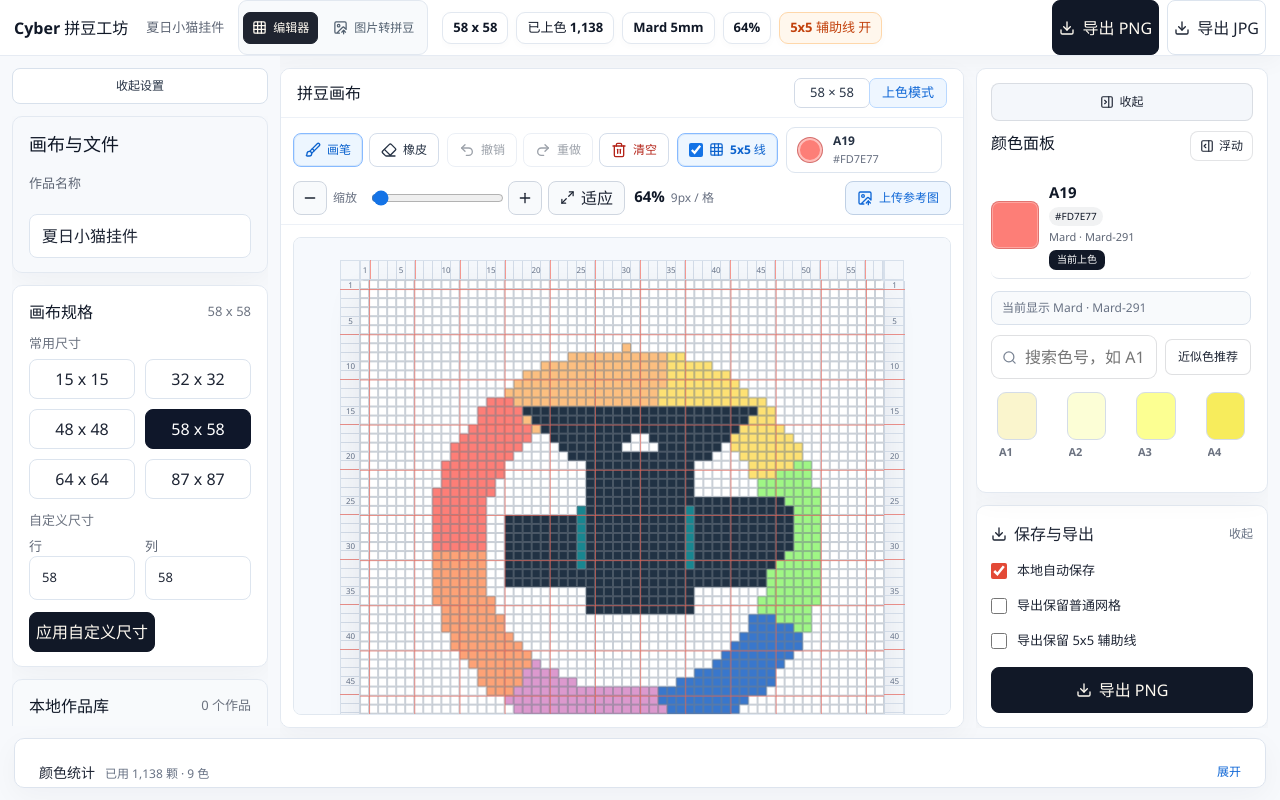
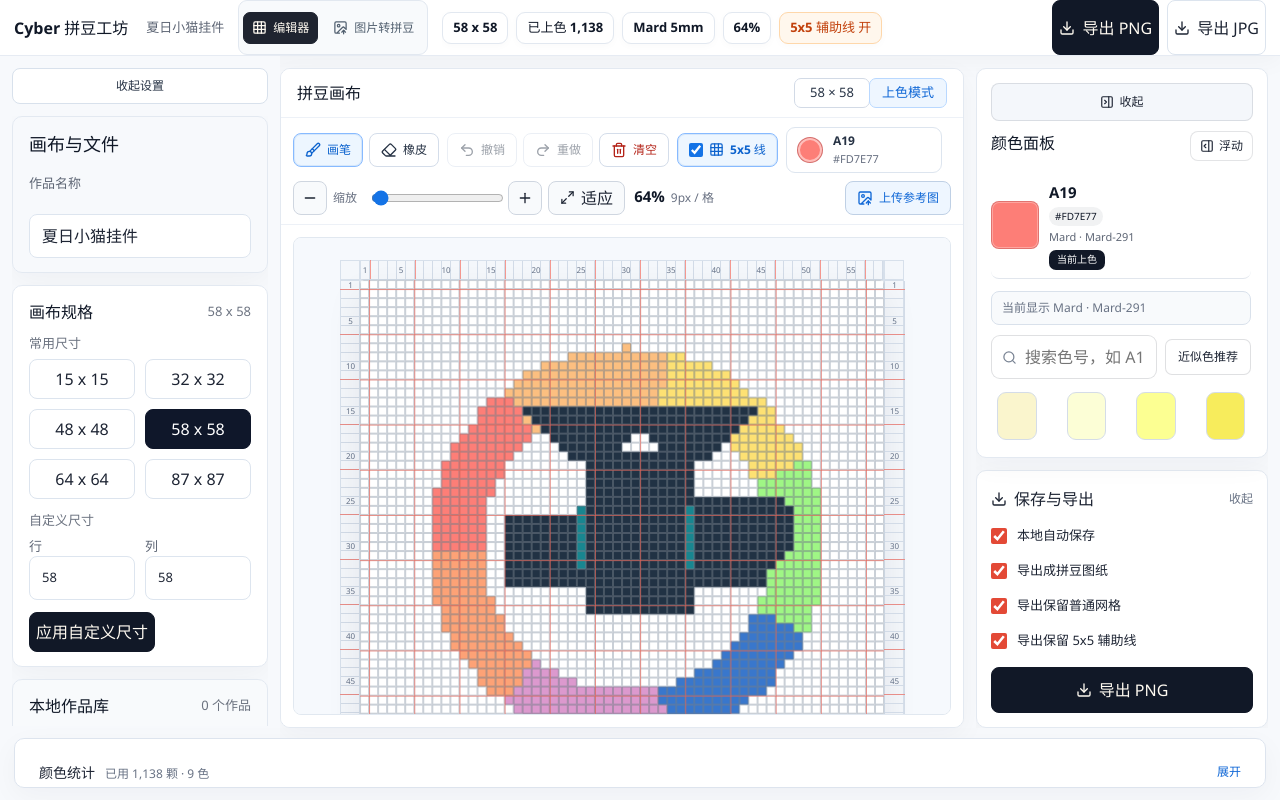
Before and after one commit to xiaZZ-ai/cyberPingDou, a React (Vite) app: page /editor in a window 1280 px wide. Built offline with nearby package versions, Linux system fonts and the light colour scheme.

Commit message:
Add pattern sheet export option

```diff
--- a/src/App.tsx
+++ b/src/App.tsx
@@ -1142,8 +1142,9 @@
   const [flashCellIndex, setFlashCellIndex] = useState<number | null>(null);
   const [showSavePanel, setShowSavePanel] = useState(true);
   const [showMajorGrid, setShowMajorGrid] = useState(true);
-  const [exportMinorGrid, setExportMinorGrid] = useState(false);
-  const [exportMajorGrid, setExportMajorGrid] = useState(false);
+  const [exportPatternSheet, setExportPatternSheet] = useState(true);
+  const [exportMinorGrid, setExportMinorGrid] = useState(true);
+  const [exportMajorGrid, setExportMajorGrid] = useState(true);
   const [isSidebarCollapsed, setIsSidebarCollapsed] = useState(isTabletFirstViewport);
   const [isColorLabCollapsed, setIsColorLabCollapsed] = useState(isTabletFirstViewport);
   const [isUsageExpanded, setIsUsageExpanded] = useState(false);
@@ -1977,12 +1978,22 @@
   };
 
   const exportImage = async (format: "png" | "jpg") => {
-    const offscreen = document.createElement("canvas");
-    drawBoardToCanvas(offscreen, rows, cols, cells, paletteMap, 32, {
-      showMinorGrid: exportMinorGrid,
-      showMajorGrid: exportMajorGrid,
-      showOutline: exportMinorGrid || exportMajorGrid
-    });
+    const offscreen = exportPatternSheet
+      ? createBeadPatternSheetCanvas(exportProject(), paletteMap, colorLookup, {
+          showMinorGrid: exportMinorGrid,
+          showMajorGrid: exportMajorGrid,
+          showColorCodes: true
+        })
+      : document.createElement("canvas");
+
+    if (!exportPatternSheet) {
+      drawBoardToCanvas(offscreen, rows, cols, cells, paletteMap, 32, {
+        showMinorGrid: exportMinorGrid,
+        showMajorGrid: exportMajorGrid,
+        showOutline: exportMinorGrid || exportMajorGrid
+      });
+    }
+
     const mimeType = format === "jpg" ? "image/jpeg" : "image/png";
     const quality = format === "jpg" ? 0.92 : undefined;
     const blob = await new Promise<Blob | null>((resolve) => offscreen.toBlob(resolve, mimeType, quality));
@@ -2631,6 +2642,14 @@
           <label className="toggle-row">
             <input type="checkbox" checked readOnly />
             <span>本地自动保存</span>
+          </label>
+          <label className="toggle-row">
+            <input
+              type="checkbox"
+              checked={exportPatternSheet}
+              onChange={(event) => setExportPatternSheet(event.target.checked)}
+            />
+            <span>导出成拼豆图纸</span>
           </label>
           <label className="toggle-row">
             <input
```
